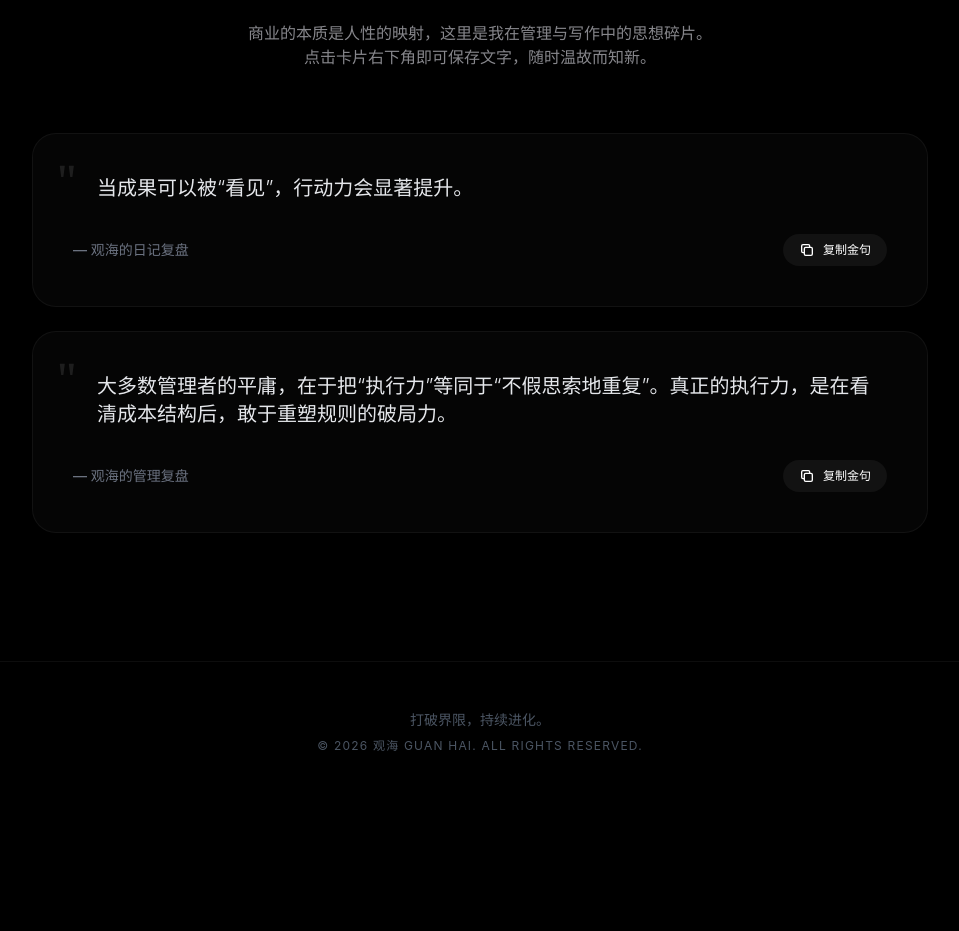
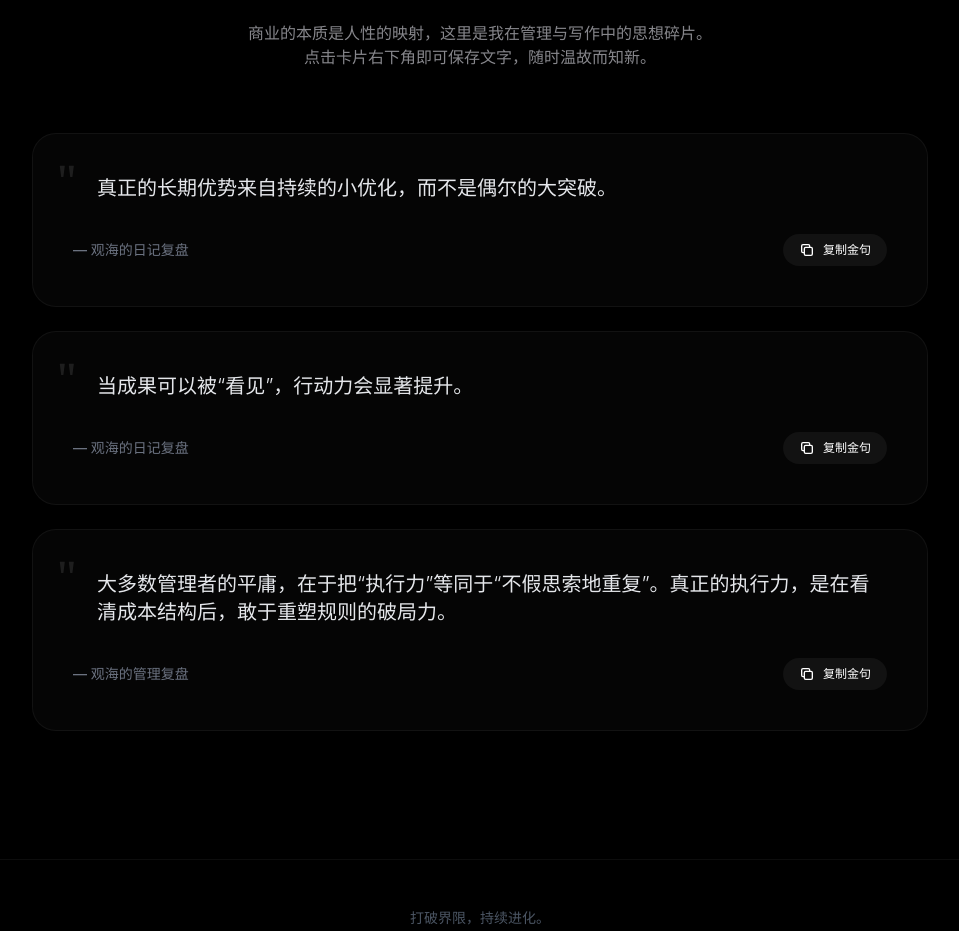
Before and after one commit to ruoxiwang0819-web/guanhai-ip-website, a plain HTML site: page guanhai-ip/index.html in a window 1280 px wide. Shown: the part 4183-5114 px from the top of the page, without its empty margins (160-1119 px from the left). Before the commit the page ends 5065 px from the top, so only its background shows below. Drawn offline with nearby package versions, Linux system fonts and the light colour scheme.

Commit message:
Update index.html

```diff
--- a/guanhai-ip/index.html
+++ b/guanhai-ip/index.html
@@ -392,7 +392,21 @@
             </p>
 
             <div class="space-y-6">
-                <!-- 认知卡片 1 -->
+                 <!-- 认知卡片 1 -->
+                <div class="glass-panel p-8 md:p-10 rounded-3xl relative group">
+                    <div class="text-5xl text-white/10 absolute top-6 left-6 font-serif">"</div>
+                    <p class="text-lg md:text-xl font-light leading-relaxed text-gray-200 relative z-10 pl-6" id="quote-1">
+                        真正的长期优势来自持续的小优化，而不是偶尔的大突破。
+                    </p>
+                    <div class="mt-8 flex justify-between items-center">
+                        <span class="text-sm text-gray-500 font-medium">— 观海的日记复盘</span>
+                        <button onclick="copyText('quote-1', this)" class="text-xs px-4 py-2 bg-white/5 hover:bg-white/20 text-white rounded-full transition-colors flex items-center gap-2">
+                            <svg class="w-4 h-4" fill="none" stroke="currentColor" viewBox="0 0 24 24"><path stroke-linecap="round" stroke-linejoin="round" stroke-width="2" d="M8 16H6a2 2 0 01-2-2V6a2 2 0 012-2h8a2 2 0 012 2v2m-6 12h8a2 2 0 002-2v-8a2 2 0 00-2-2h-8a2 2 0 00-2 2v8a2 2 0 002 2z"></path></svg>
+                            <span>复制金句</span>
+                        </button>
+                    </div>
+                </div>
+                <!-- 认知卡片 2 -->
                 <div class="glass-panel p-8 md:p-10 rounded-3xl relative group">
                     <div class="text-5xl text-white/10 absolute top-6 left-6 font-serif">"</div>
                     <p class="text-lg md:text-xl font-light leading-relaxed text-gray-200 relative z-10 pl-6" id="quote-1">
@@ -407,7 +421,7 @@
                     </div>
                 </div>
 
-                <!-- 认知卡片 2 -->
+                <!-- 认知卡片 3 -->
                 <div class="glass-panel p-8 md:p-10 rounded-3xl relative group">
                     <div class="text-5xl text-white/10 absolute top-6 left-6 font-serif">"</div>
                     <p class="text-lg md:text-xl font-light leading-relaxed text-gray-200 relative z-10 pl-6" id="quote-2">
```
